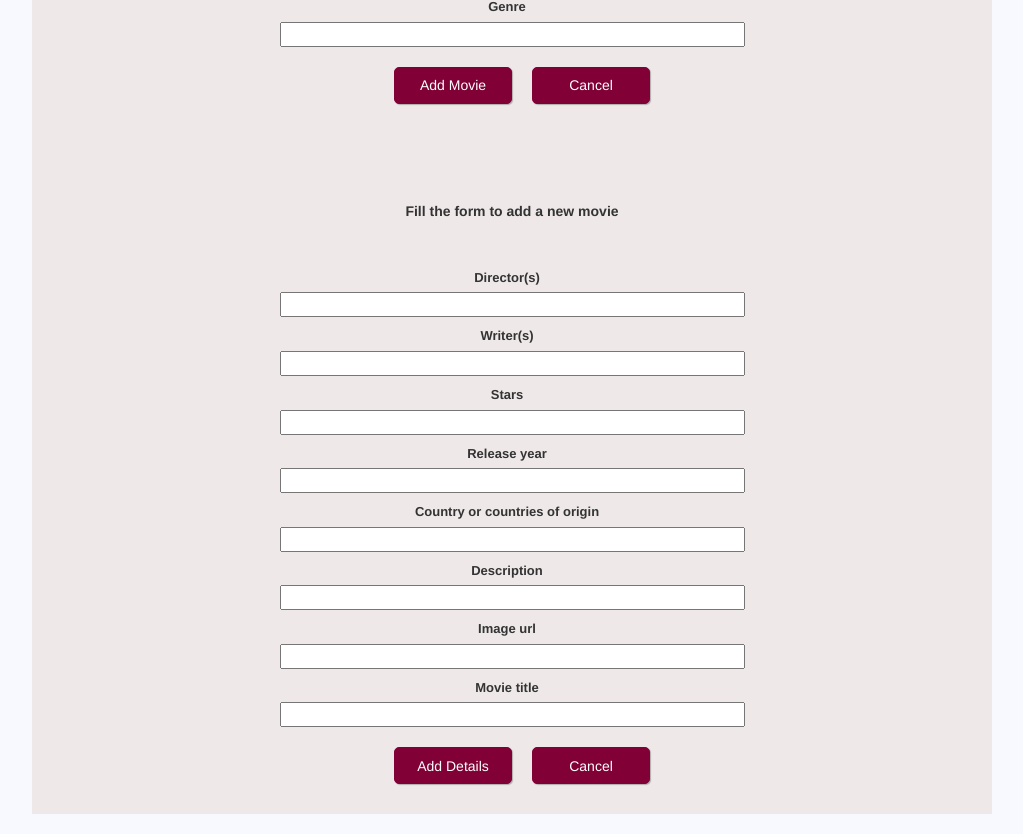
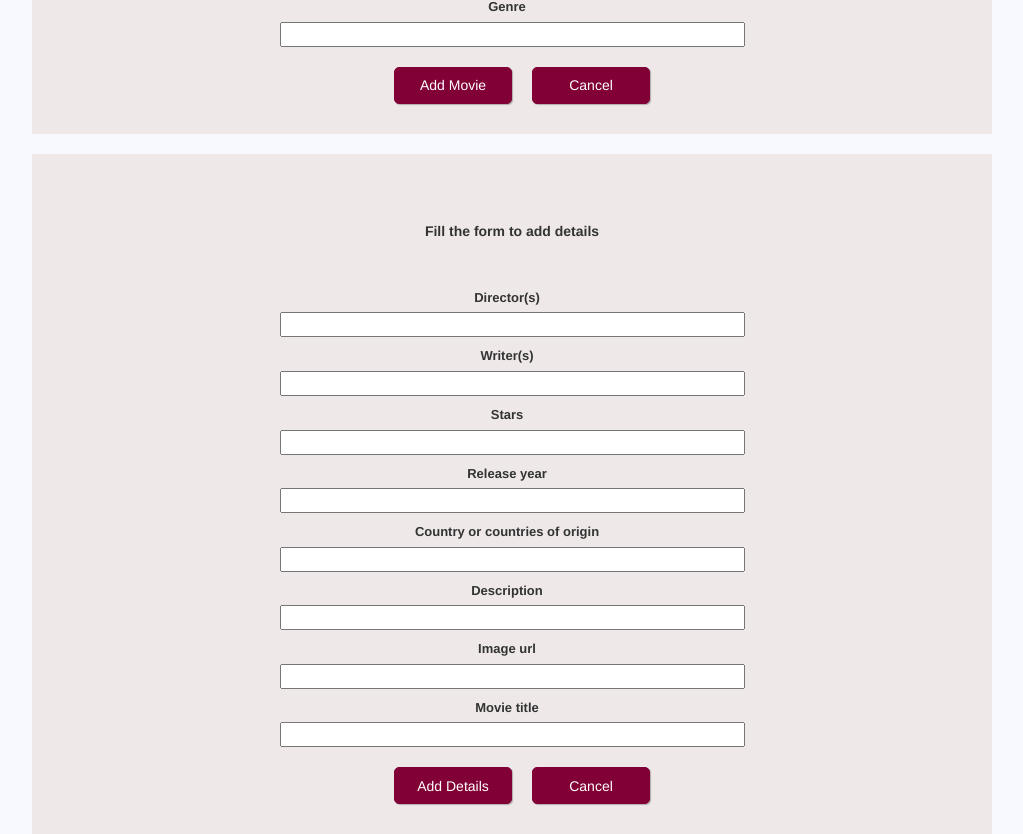
Before and after one commit to kvalge/movies-angular, an Angular app: page /admin in a window 1280 px wide. Shown: the part 518-1352 px from the top of the page, without its empty margins (128-1151 px from the left). Built offline with nearby package versions, Linux system fonts and the light colour scheme.

Commit message:
Updates.

```diff
--- a/src/app/admin/admin.component.html
+++ b/src/app/admin/admin.component.html
@@ -1,2 +1 @@
 <app-movie-edit></app-movie-edit>
-<app-details-edit></app-details-edit>
--- a/src/app/admin/details-edit/details-edit.component.html
+++ b/src/app/admin/details-edit/details-edit.component.html
@@ -1,6 +1,6 @@
 <div class="container">
   <div class="input-base">
-    <h5 *ngIf="!editMode">Fill the form to add a new movie</h5>
+    <h5 *ngIf="!editMode">Fill the form to add details</h5>
     <div id="top">
       <form [formGroup]="detailsForm" (ngSubmit)="submitDetails()">
         <div>
--- a/src/app/admin/movie-edit/movie-edit.component.html
+++ b/src/app/admin/movie-edit/movie-edit.component.html
@@ -22,3 +22,8 @@
     </div>
   </div>
 </div>
+
+<div id="edit">
+  <br>
+  <app-details-edit></app-details-edit>
+</div>
--- a/src/app/admin/movie-edit/movie-edit.component.ts
+++ b/src/app/admin/movie-edit/movie-edit.component.ts
@@ -31,6 +31,7 @@ export class MovieEditComponent implements OnInit {
     }
     this.movieForm.reset();
     this.movie = null;
+    document.getElementById("edit").scrollIntoView({behavior: 'smooth'});
   }
 
   onCancel() {
```
